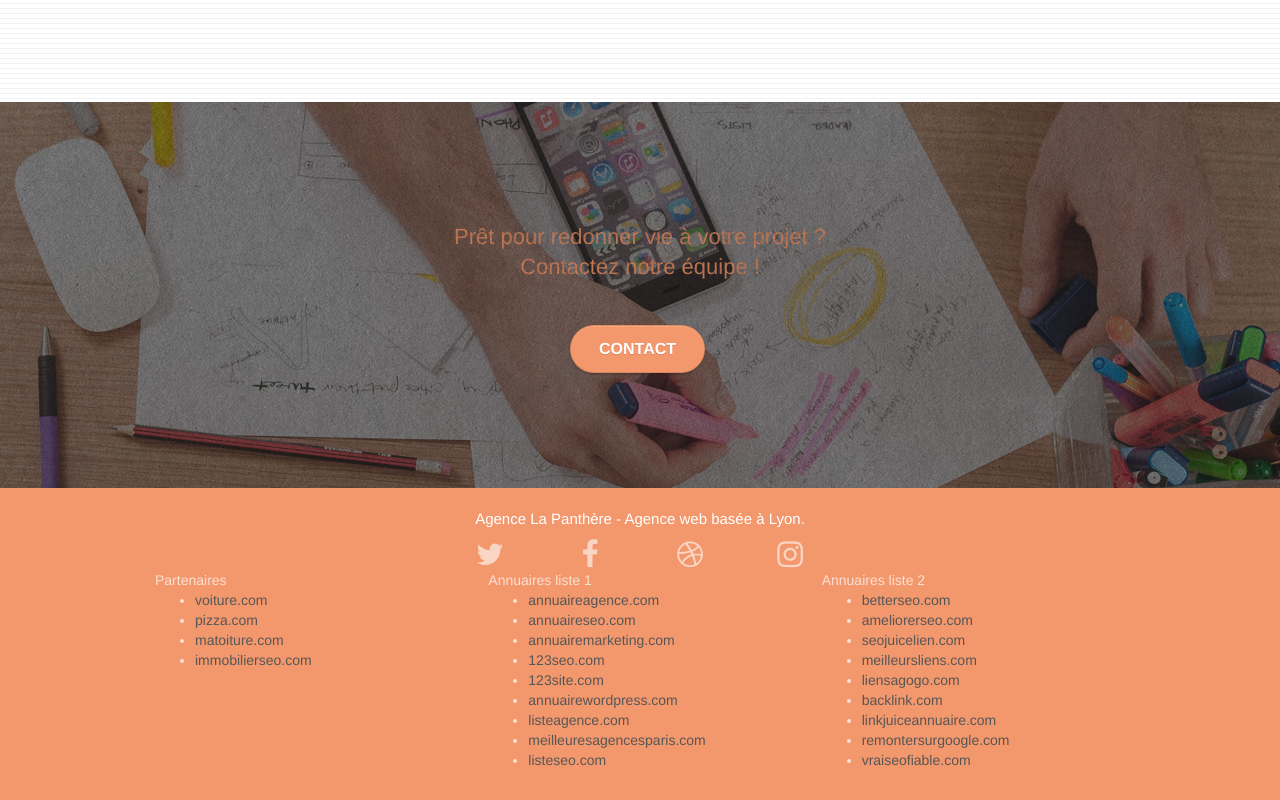
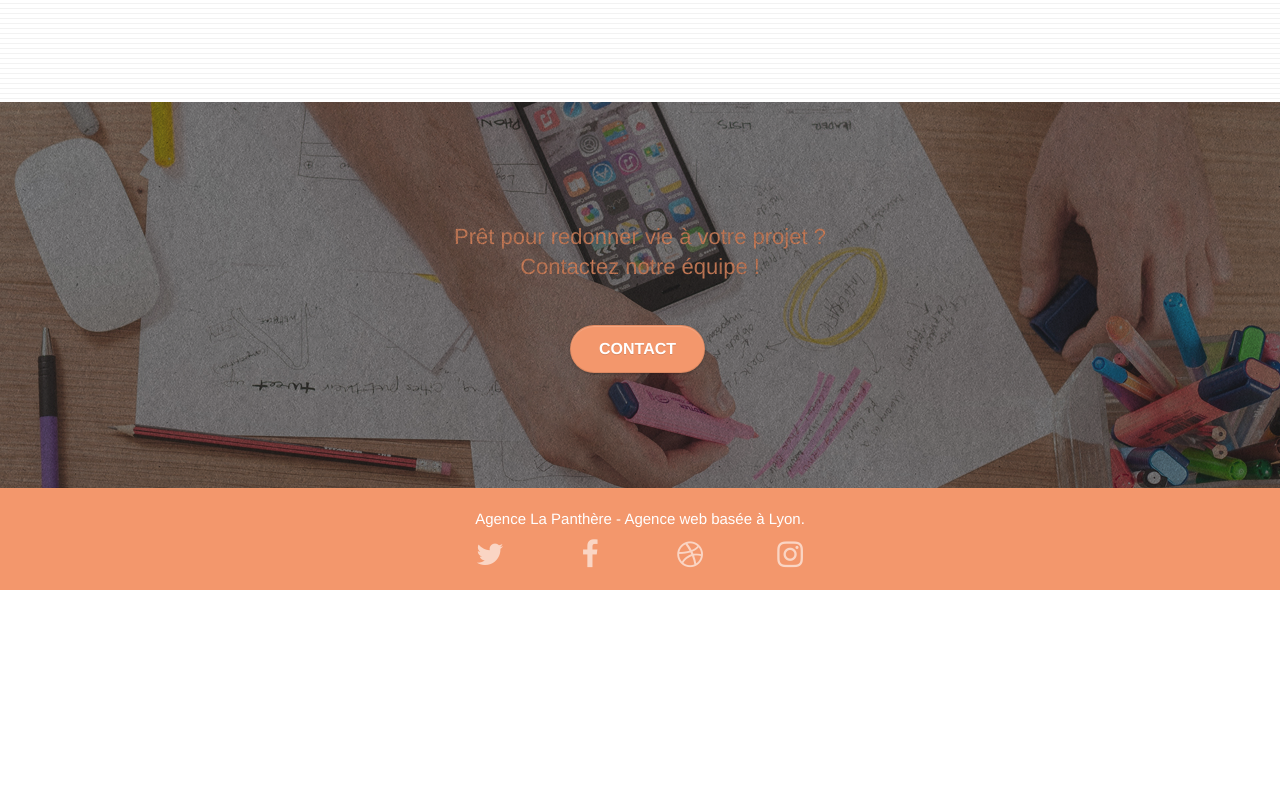
Before and after one commit to corentin-desilles/p4, a plain HTML site: page index.html in a window 1280 px wide. Shown: the part 3031-3831 px from the top of the page. After the commit the page ends 3621 px from the top, so only its background shows below. Drawn offline with Linux system fonts and the light colour scheme.

Commit message:
Supression des liens

```diff
--- a/index.html
+++ b/index.html
@@ -241,45 +241,6 @@
 						</div>
 					</div>
 				</div>
-				<div class="liste-liens row">
-					<div class="col-sm-4">
-						Partenaires
-							<ul>
-								<li><a href="voiture.com">voiture.com</a></li>
-								<li><a href="pizza.com">pizza.com</a></li>
-								<li><a href="matoiture.com">matoiture.com</a></li>
-								<li><a href="immobilierseo.com">immobilierseo.com</a></li>
-							</ul>
-					</div>
-					<div class="col-sm-4">
-						Annuaires liste 1
-						<ul>
-							<li><a href="annuaireagence.com">annuaireagence.com</a></li>
-							<li><a href="annuaireseo.com">annuaireseo.com</a></li>
-							<li><a href="annuairemarketing.com">annuairemarketing.com</a></li>
-							<li><a href="123seoture.com">123seo.com</a></li>
-							<li><a href="123site.com">123site.com</a></li>
-							<li><a href="annuairewordpress.com">annuairewordpress.com</a></li>
-							<li><a href="listeagence.com">listeagence.com</a></li>
-							<li><a href="meilleuresagencesparis.com">meilleuresagencesparis.com</a></li>
-							<li><a href="listeseo.com">listeseo.com</a></li>
-						</ul>
-					</div>
-					<div class="col-sm-4">
-						Annuaires liste 2
-						<ul>
-							<li><a href="betterseo.com">betterseo.com</a></li>
-							<li><a href="ameliorerseo.com">ameliorerseo.com</a></li>
-							<li><a href="seojuicelien.com">seojuicelien.com</a></li>
-							<li><a href="meilleursliens.com">meilleursliens.com</a></li>
-							<li><a href="liensagogo.com">liensagogo.com</a></li>
-							<li><a href="backlink.com">backlink.com</a></li>
-							<li><a href="linkjuiceannuaire.com">linkjuiceannuaire.com</a></li>
-							<li><a href="remontersurgoogle.com">remontersurgoogle.com</a></li>
-							<li><a href="vraiseofiable.com">vraiseofiable.com</a></li>
-						</ul>
-					</div>
-				</div>
 			</div>
 		</div>
 	</div>
```
